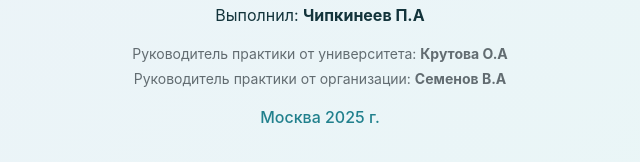
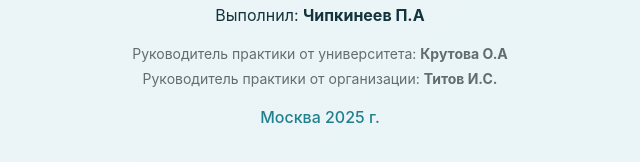
Before and after one commit to Paralipupa/nginx-local, a plain HTML site: page prez/index.html in a window 1280 px wide. Shown: the part 432-594 px from the top of the page, 320-960 px from the left. Drawn offline with Linux system fonts and the light colour scheme; a web font is replaced by a local one.

Commit message:
Титов

```diff
--- a/prez/index.html
+++ b/prez/index.html
@@ -34,7 +34,7 @@
                         <div class="author">Выполнил: <strong>Чипкинеев П.А</strong></div>
                         <div class="supervisors">
                             <div>Руководитель практики от университета: <strong>Крутова О.А</strong></div>
-                            <div>Руководитель практики от организации: <strong>Семенов В.А</strong></div>
+                            <div>Руководитель практики от организации: <strong>Титов И.С.</strong></div>
                         </div>
                         <div class="location-year">Москва 2025 г.</div>
                     </div>
```
